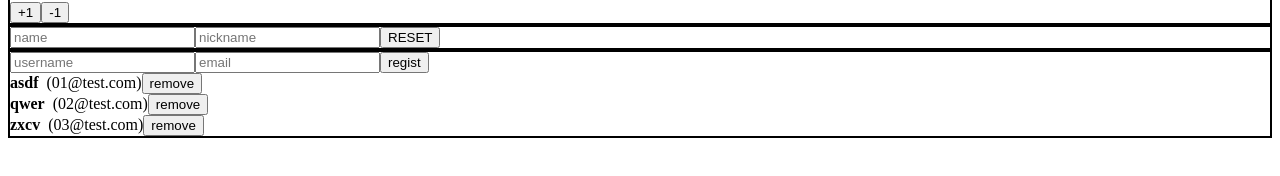
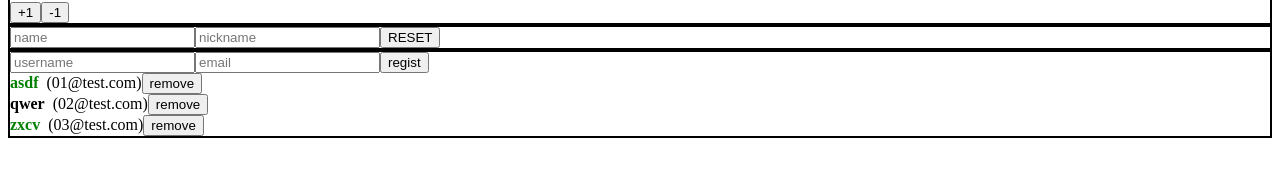
Before and after one commit to JeahaOh/LearnAndTeachReact, a React (Create React App) app: page / in a window 1280 px wide. Shown: the part 146-322 px from the top of the page. Built offline with nearby package versions, Linux system fonts and the light colour scheme.

Commit message:
배열의 항목 수정하기.

```diff
--- a/src/App.js
+++ b/src/App.js
@@ -28,16 +28,19 @@
       id: 1,
       username: 'asdf',
       email: '01@test.com',
+      active: true,
     },
     {
       id: 2,
       username: 'qwer',
       email: '02@test.com',
+      active: false,
     },
     {
       id: 3,
       username: 'zxcv',
       email: '03@test.com',
+      active: true,
     },
   ]);
 
@@ -67,6 +70,14 @@
     setUsers(users.filter(user => user.id !== id));
   };
 
+  const onToggle = id => {
+    setUsers(
+      users.map(user =>
+        user.id === id ? { ...user, active: !user.active } : user,
+      ),
+    );
+  };
+
   return (
     <>
       <Wrapper>
@@ -87,7 +98,7 @@
           onChange={onChange}
           onCreate={onCreate}
         />
-        <UserList users={users} onRemove={onRemove} />
+        <UserList users={users} onRemove={onRemove} onToggle={onToggle} />
       </Wrapper>
     </>
   );
--- a/src/UserList.jsx
+++ b/src/UserList.jsx
@@ -1,22 +1,36 @@
 import React from 'react';
 
-function User({ user, onRemove }) {
-  const { username, email, id } = user;
+function User({ user, onRemove, onToggle }) {
+  const { username, email, id, active } = user;
   return (
     <div>
-      <b>{username}</b>&ensp;
+      <b
+        style={{
+          color: active ? 'green' : 'black',
+          cursor: 'pointer',
+        }}
+        onClick={() => onToggle(id)}
+      >
+        {username}
+      </b>
+      &ensp;
       <span>({email})</span>
       <button onClick={() => onRemove(id)}>remove</button>
     </div>
   );
 }
 
-export default function UserList({ users, onRemove }) {
+export default function UserList({ users, onRemove, onToggle }) {
   return (
     <>
       <div>
         {users.map(user => (
-          <User user={user} key={user.id} onRemove={onRemove} />
+          <User
+            user={user}
+            key={user.id}
+            onRemove={onRemove}
+            onToggle={onToggle}
+          />
         ))}
       </div>
     </>
```
Also changed, not shown: 1 other file (tests, documents, lock files or other folders).
